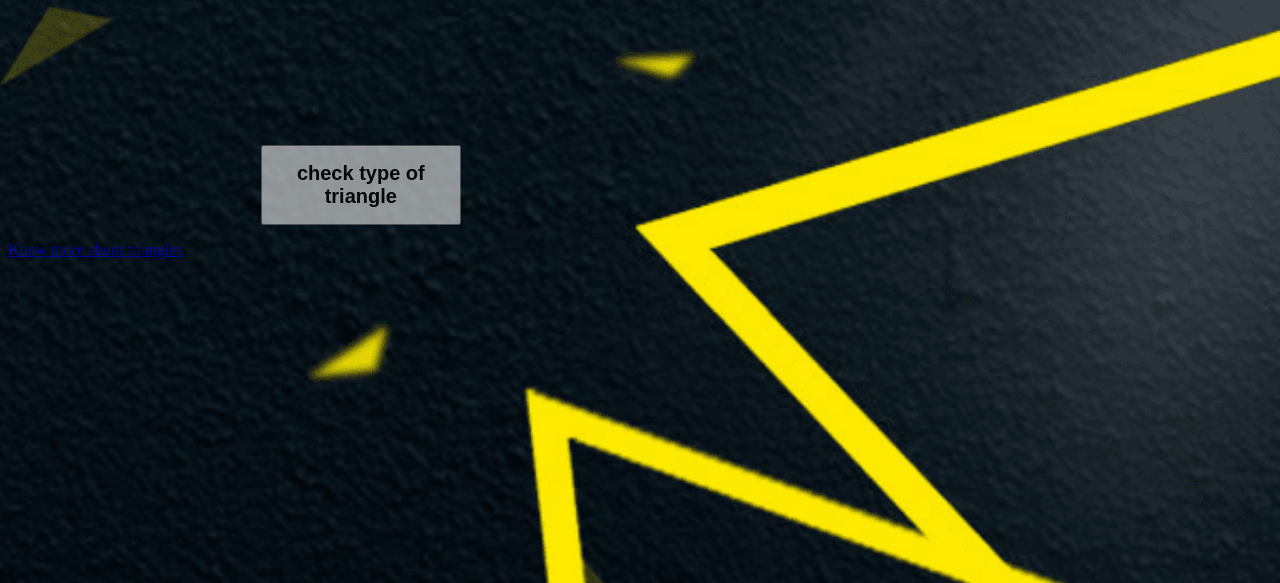
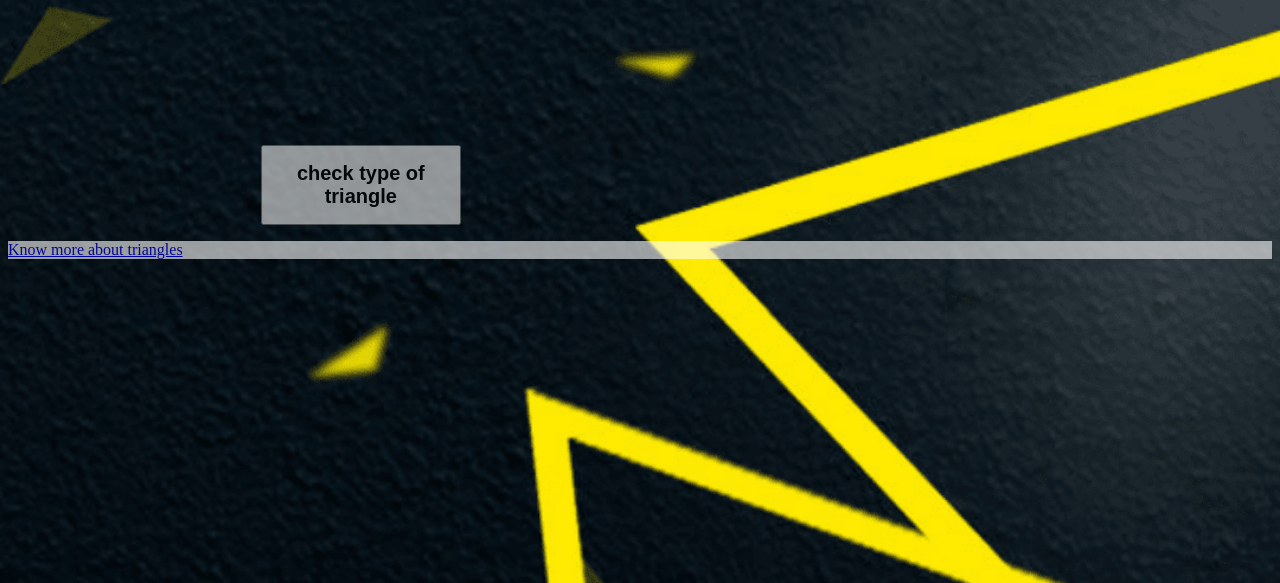
Before and after one commit to dorismtae/Triangle-Track, a plain HTML site: page index.html in a window 1280 px wide. Shown: the part 217-800 px from the top of the page. Drawn offline with Linux system fonts and the light colour scheme.

Commit message:
added changes in the css file

```diff
--- a/css/style.css
+++ b/css/style.css
@@ -32,3 +32,6 @@ body{
   float: left;
   background-color: #fff;
 }
+.intro{
+  background-color: #fff;
+}
```
